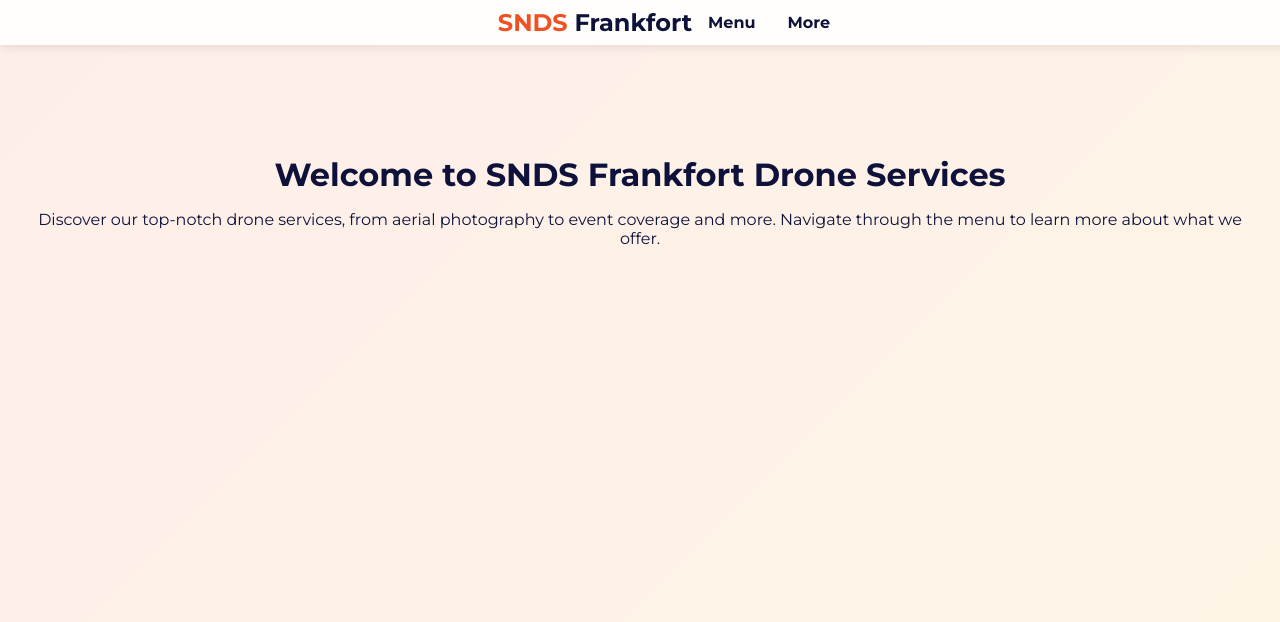
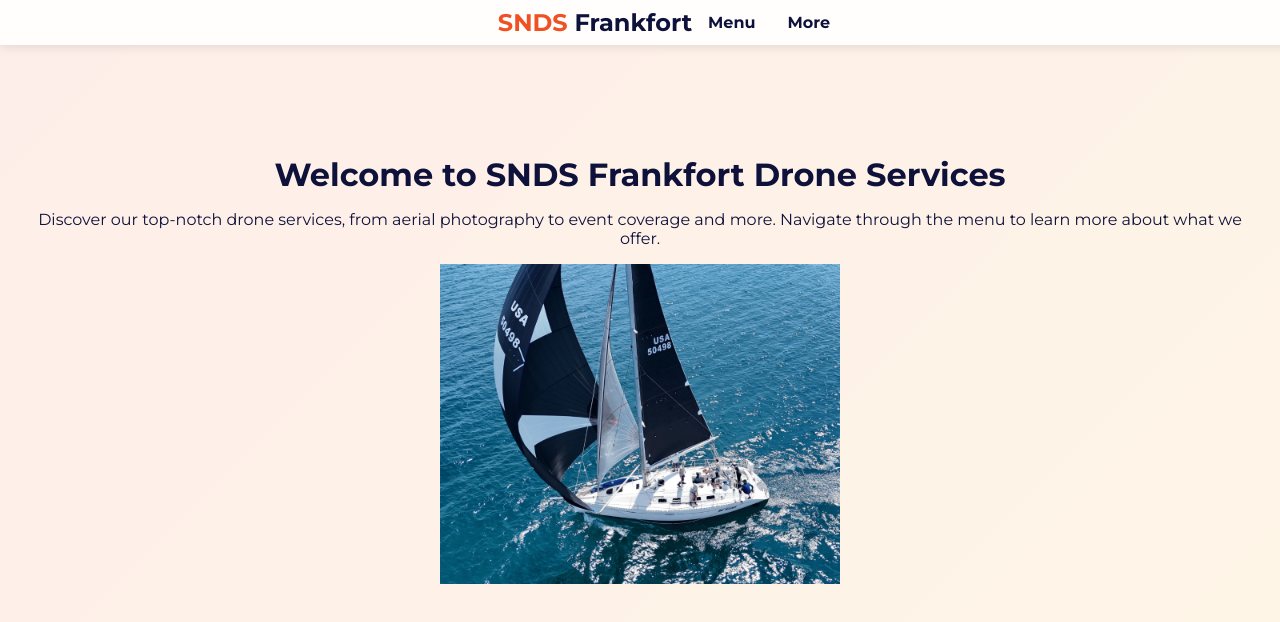
Before and after one commit to nortons2/snds-web, a website built with webpack: page index.html in a window 1280 px wide. Built offline with nearby package versions, Linux system fonts and the light colour scheme.

Commit message:
added photo

```diff
--- a/index.html
+++ b/index.html
@@ -202,8 +202,10 @@
   <div class="slider"></div>
 </div>
 <section id="menu" class="active">
+
   <h2>Welcome to SNDS Frankfort Drone Services</h2>
   <p>Discover our top-notch drone services, from aerial photography to event coverage and more. Navigate through the menu to learn more about what we offer.</p>
+  <img src="img/photo2.png" style="width: 400px; max-width: 100%">
 </section>
 <section id="about">
   <h2>About Me</h2>
```
Also changed, not shown: img/photo2.png (added).
